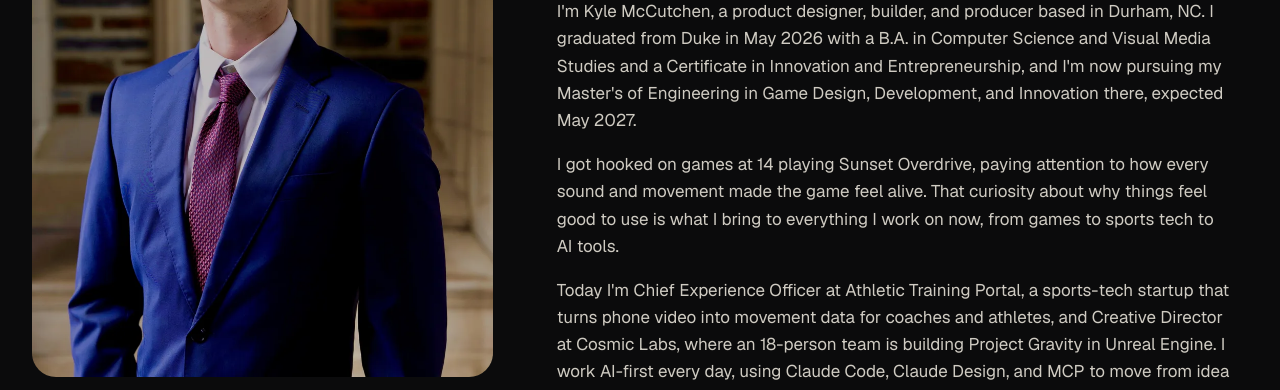
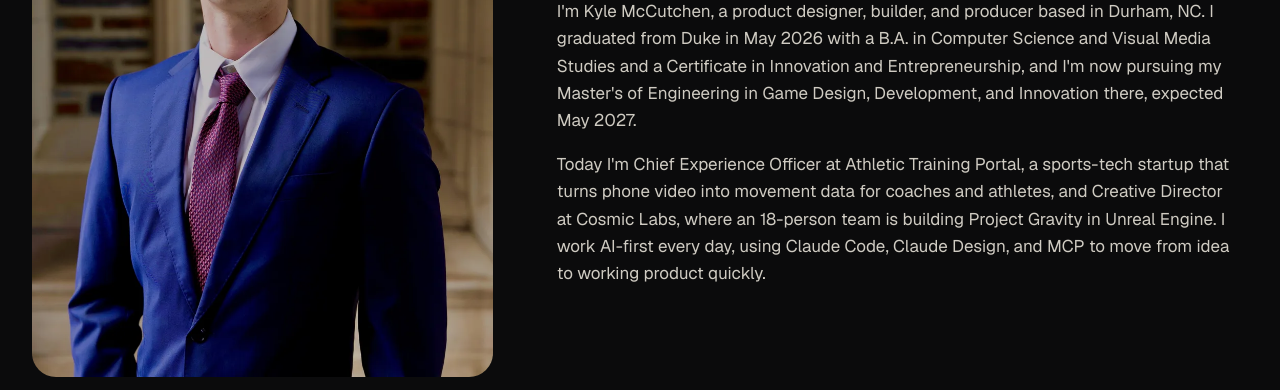
Before and after one commit to kwm26/Portfolio-Website, a plain HTML site: page about.html in a window 1280 px wide. Shown: the part 407-797 px from the top of the page. Drawn offline with nearby package versions, Linux system fonts and the light colour scheme.

Commit message:
Remove Sunset Overdrive paragraph from About page
Co-Authored-By: Claude Opus 5.5 <noreply@anthropic.com>
Claude-Session: https://claude.ai/code/session_01KrK3kDgW3ZqdmRvWk1oTHi

```diff
--- a/about.html
+++ b/about.html
@@ -35,7 +35,6 @@
       <span class="tagbox">About</span>
       <h1>I like building things people <em>actually use.</em></h1>
       <p>I'm Kyle McCutchen, a product designer, builder, and producer based in Durham, NC. I graduated from Duke in May 2026 with a B.A. in Computer Science and Visual Media Studies and a Certificate in Innovation and Entrepreneurship, and I'm now pursuing my Master's of Engineering in Game Design, Development, and Innovation there, expected May 2027.</p>
-      <p>I got hooked on games at 14 playing Sunset Overdrive, paying attention to how every sound and movement made the game feel alive. That curiosity about why things feel good to use is what I bring to everything I work on now, from games to sports tech to AI tools.</p>
       <p>Today I'm Chief Experience Officer at Athletic Training Portal, a sports-tech startup that turns phone video into movement data for coaches and athletes, and Creative Director at Cosmic Labs, where an 18-person team is building Project Gravity in Unreal Engine. I work AI-first every day, using Claude Code, Claude Design, and MCP to move from idea to working product quickly.</p>
     </div>
   </section>
```
